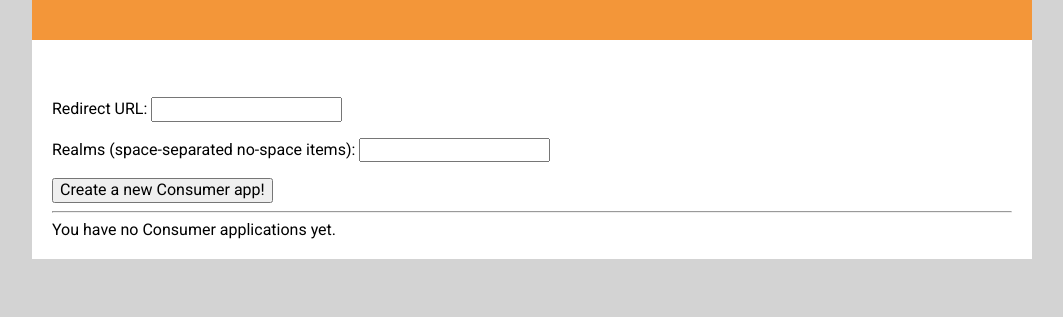
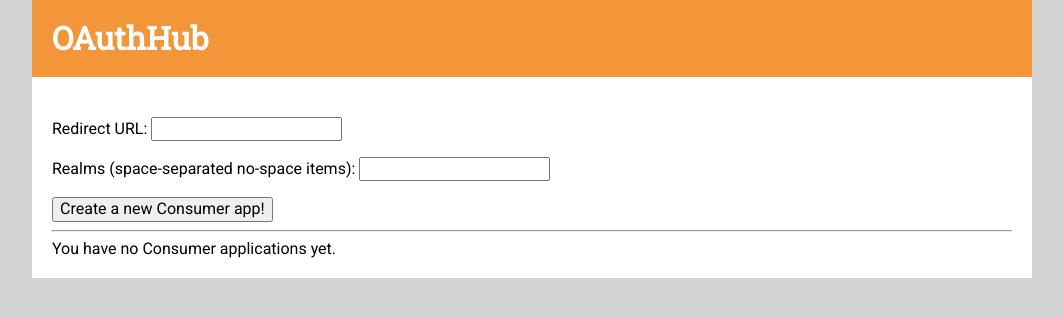
Before and after one commit to OAuthHub/OAuthHub, a Flask app: page /developer/apps in a window 1280 px wide. Shown: the top 317 px of the page, without its empty margins (108-1171 px from the left). Run offline with Flask 2, Linux system fonts and the light colour scheme; the visitor is signed in with stand-in values (Sample User, id 1); data comes from the database, SQL or seed files in the repository; data that the repository does not hold is empty; some libraries are stand-ins or nearby versions.

Commit message:
Put OAuthHub in the title section.

```diff
--- a/static/base.css
+++ b/static/base.css
@@ -14,11 +14,14 @@ h1, h2, h3, h4, h5, h6 {
     background-color: white;
 }
 
-.page-title {
+.header {
     padding: 20px;
-    margin-top: 0;
     color: white;
     background-color: #F39639;
+}
+
+.header .page-title{
+    margin: 0;
 }
 
 .flash {
--- a/templates/base.html
+++ b/templates/base.html
@@ -9,7 +9,9 @@
 </head>
 <body>
     <div id='super-container'>
-        <h1 class='page-title'>{% block title %} {% endblock %}</h1>
+        <div class='header'>
+            <h1 class='page-title'>OAuthHub</h1>
+        </div>
 
         {% if get_flashed_messages()|length > 0 %}
             {% for mesg in get_flashed_messages() %}
@@ -18,6 +20,7 @@
         {% endif %}
 
         <div id='content'>
+            <h2 class='sub-title'>{% block title %} {% endblock %}</h2>
             {% block content %} {% endblock %}
         </div>
     </div>
--- a/templates/user.html
+++ b/templates/user.html
@@ -10,7 +10,7 @@
 
 {% block content %}
     <!-- User id: {{ user_id }} -->
-    <h2>Providers</h2>
+    <h3>Providers</h3>
     <div>
         <a href="{{ url_for('login_options') }}">Add another account</a>
     </div>
@@ -23,6 +23,6 @@
         {% endfor %}
     </div>
 
-    <h2>Consumers</h2>
+    <h3>Consumers</h3>
     <p>Put stuff here</p>
 {% endblock %}
```
